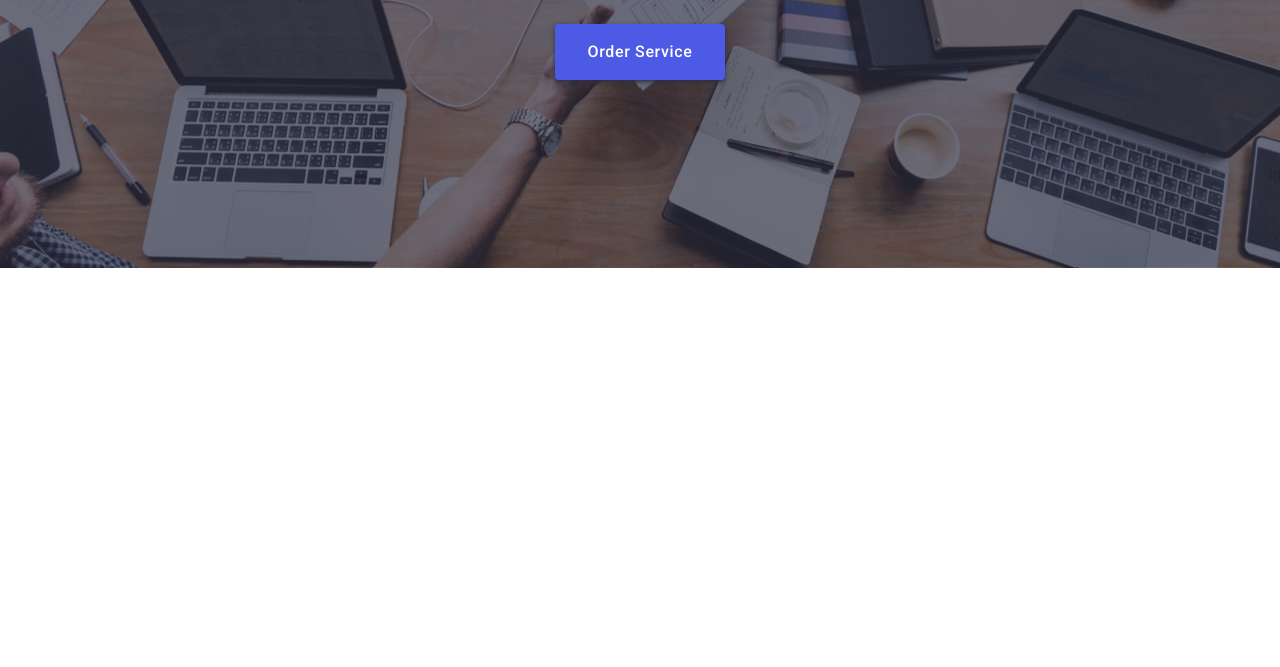
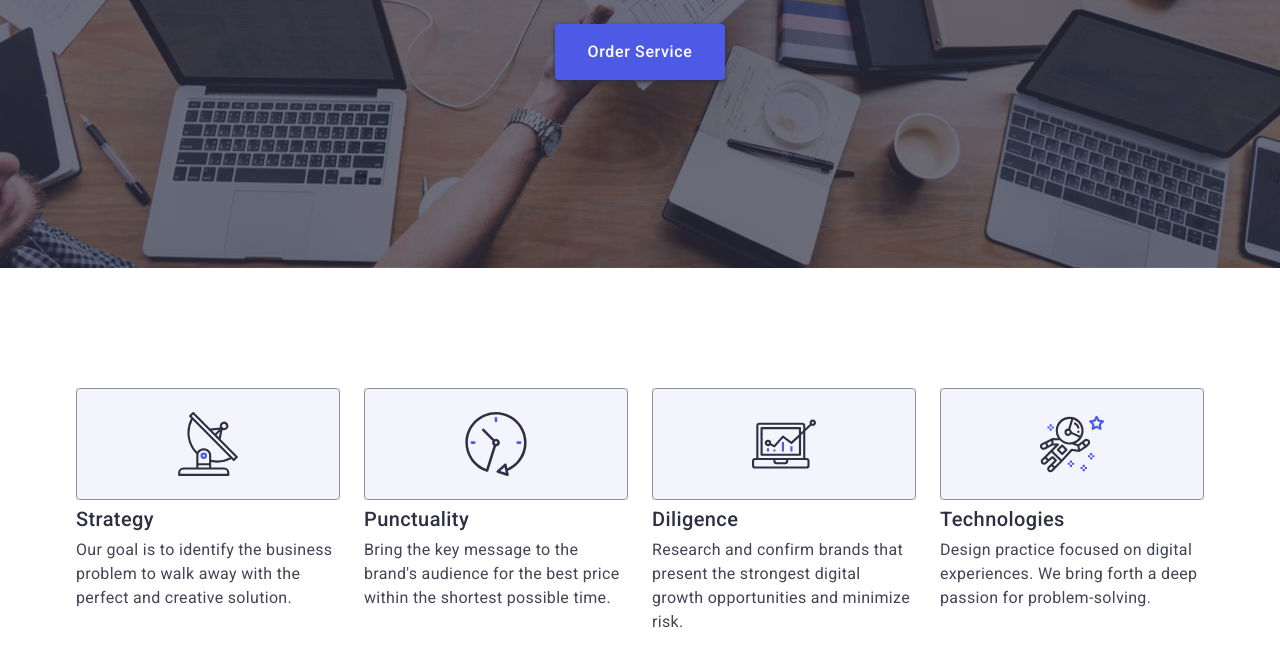
Before and after one commit to Subx1s0o/goit-markup-hw-06, a plain HTML site: page index.html in a window 1280 px wide. Shown: the part 405-1072 px from the top of the page. Before the commit the page ends 800 px from the top, so only its background shows below. Drawn offline with nearby package versions, Linux system fonts and the light colour scheme.

Commit message:
add second section adaptive

```diff
--- a/css/styles.css
+++ b/css/styles.css
@@ -373,14 +373,119 @@ li {
 
 /* -------------------- END FIRST SECTION STYLES------------------------------ */
 
-.features-section .container ul {
-  display: flex;
-  gap: 24px;
+/* ----------------------SECOND SECTION STYLES------------------------------ */
+
+.features-section {
+  padding: 96px 0;
 }
 
-.features-section .container li {
-  flex-basis: calc((100% - 72px) / 4);
+.features-section .container {
+  max-width: 320px;
 }
+
+.ul-features {
+  display: flex;
+  /* gap: 24px; */
+  gap: 72px;
+  flex-wrap: wrap;
+  justify-content: center;
+}
+
+.features-li {
+  flex-basis: calc((100% - 216px) / 4);
+  min-width: 288px;
+}
+
+.icon {
+  display: none;
+  justify-content: center;
+  align-items: center;
+  height: 112px;
+  background-color: #f4f4fd;
+  border-radius: 4px;
+  border: 1px solid #8e8f99;
+  margin-bottom: 8px;
+}
+
+.icon svg {
+  display: none;
+}
+
+.third-h {
+  font-weight: 500;
+  /* font-size: 20px; */
+  font-size: 36px;
+  color: #2e2f42;
+  letter-spacing: 0.02em;
+  line-height: 1.11;
+  text-align: center;
+  margin-bottom: 8px;
+}
+
+.paragraph {
+  letter-spacing: 0.02em;
+  line-height: 1.5;
+  font-weight: 500;
+}
+
+@media (min-width: 768px) {
+  .ul-features {
+    gap: 24px;
+    justify-content: center;
+  }
+
+  .features-li:nth-child(-n + 2) {
+    margin-bottom: 48px;
+  }
+
+  .features-li {
+    flex-basis: calc((100% - 72px) / 4);
+    min-width: 356px;
+  }
+
+  .third-h {
+    text-align: start;
+  }
+
+  .features-section .container {
+    max-width: 768px;
+  }
+}
+
+@media (min-width: 1158px) {
+  .ul-features {
+    gap: 24px;
+    justify-content: flex-start;
+  }
+
+  .features-li {
+    flex-basis: calc((100% - 72px) / 4);
+    min-width: 264px;
+  }
+
+  .third-h {
+    font-size: 20px;
+  }
+
+  .features-section .container {
+    max-width: 1158px;
+  }
+
+  .features-section {
+    padding: 120px 0;
+  }
+
+  .icon,
+  .icon svg {
+    display: flex;
+  }
+
+  .paragraph {
+    font-weight: 400;
+  }
+}
+
+/* ---------------------- END SECOND SECTION STYLES------------------------------ */
 
 .logospan-footer {
   color: #f4f4fd;
@@ -457,18 +562,6 @@ li {
   margin-bottom: 72px;
 }
 
-.third-h {
-  font-weight: 500;
-  font-size: 20px;
-  color: #2e2f42;
-  letter-spacing: 0.02em;
-  margin-bottom: 8px;
-}
-
-.paragraph {
-  letter-spacing: 0.02em;
-}
-
 .paragraph-footer {
   letter-spacing: 0.02em;
   color: #f4f4fd;
@@ -480,17 +573,6 @@ li {
   color: #ffffff;
   margin-bottom: 16px;
   font-weight: 500;
-}
-
-.icon {
-  display: flex;
-  justify-content: center;
-  align-items: center;
-  height: 112px;
-  background-color: #f4f4fd;
-  border-radius: 4px;
-  border: 1px solid #8e8f99;
-  margin-bottom: 8px;
 }
 
 .social-icons {
```
Also changed, not shown: index.html (+2 -1 lines).
